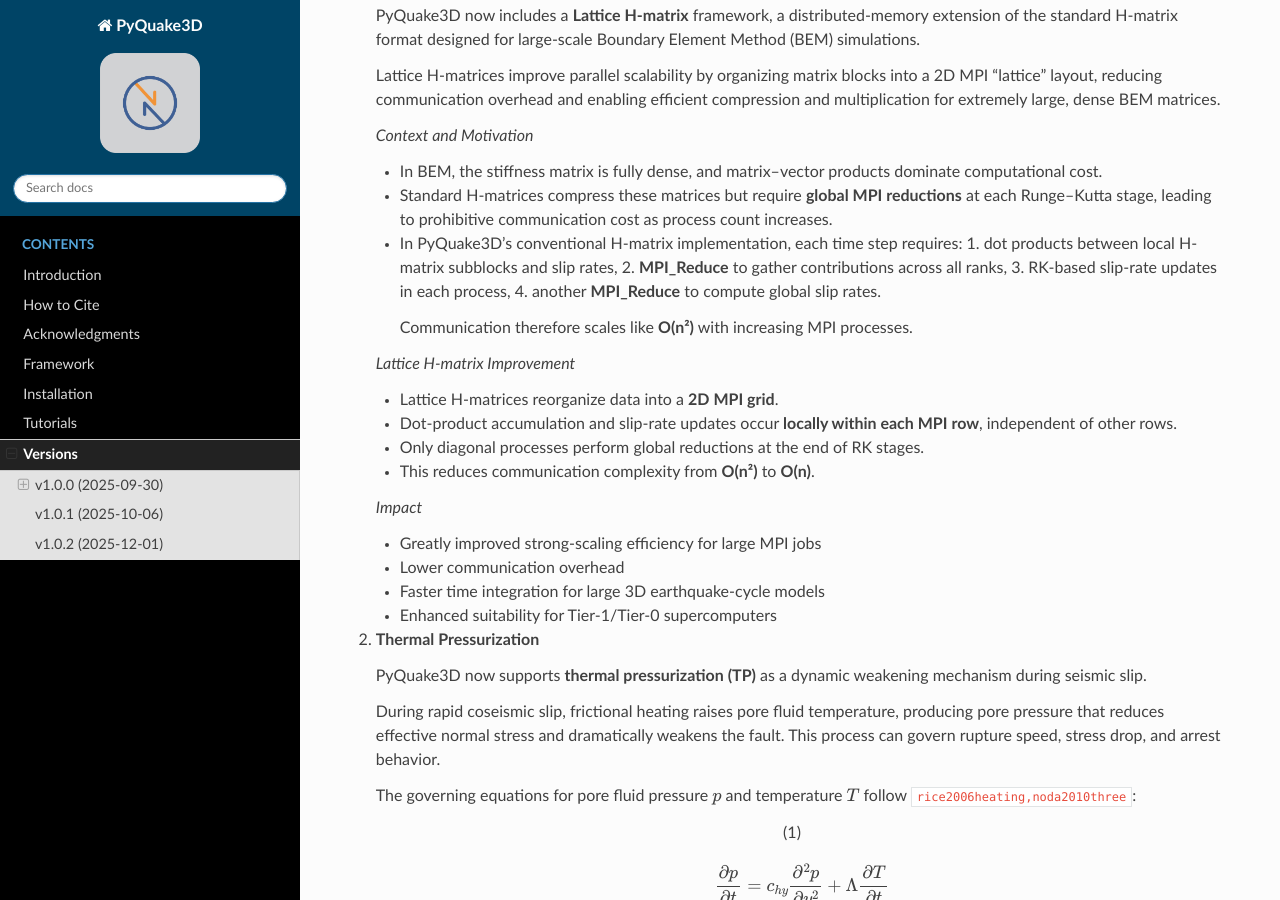
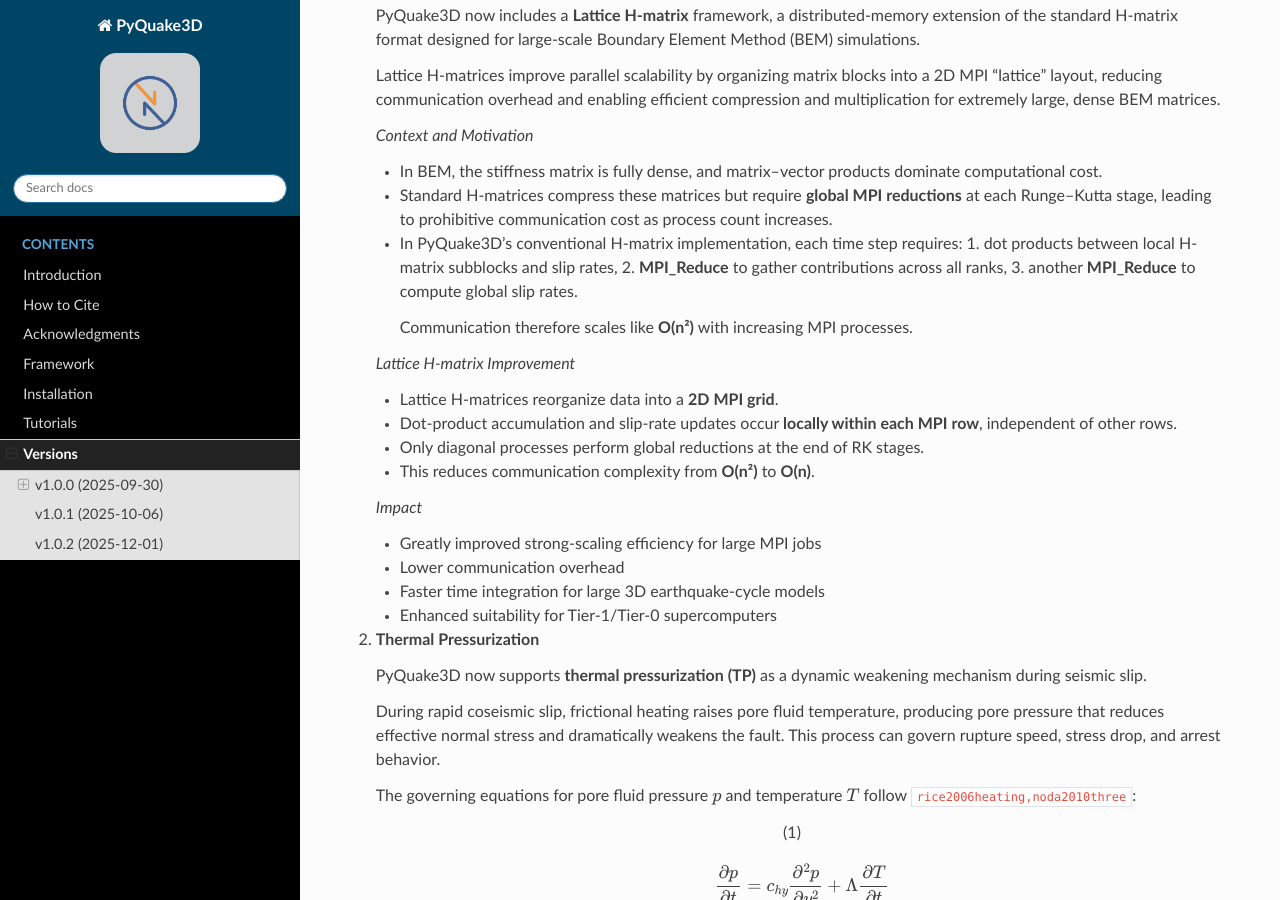
Before and after one commit to esopaci/PyQuake3D, a Sphinx documentation site: the page built from docs/source/versions.rst, in a window 1280 px wide and 900 px high, scrolled down 1590 px. Built offline with Sphinx 7.4.7 and the Read the Docs theme 3.1.0, drawn with Linux system fonts in a browser that asks for light colours; cross-references to code outside the pages are shown as plain code.

```diff
--- a/docs/source/versions.rst
+++ b/docs/source/versions.rst
@@ -83,8 +83,7 @@
    - In PyQuake3D’s conventional H-matrix implementation, each time step requires:
      1. dot products between local H-matrix subblocks and slip rates,
      2. **MPI\_Reduce** to gather contributions across all ranks,
-     3. RK-based slip-rate updates in each process,
-     4. another **MPI\_Reduce** to compute global slip rates.
+     3. another **MPI\_Reduce** to compute global slip rates.
 
      Communication therefore scales like **O(n²)** with increasing MPI processes.
 
```
